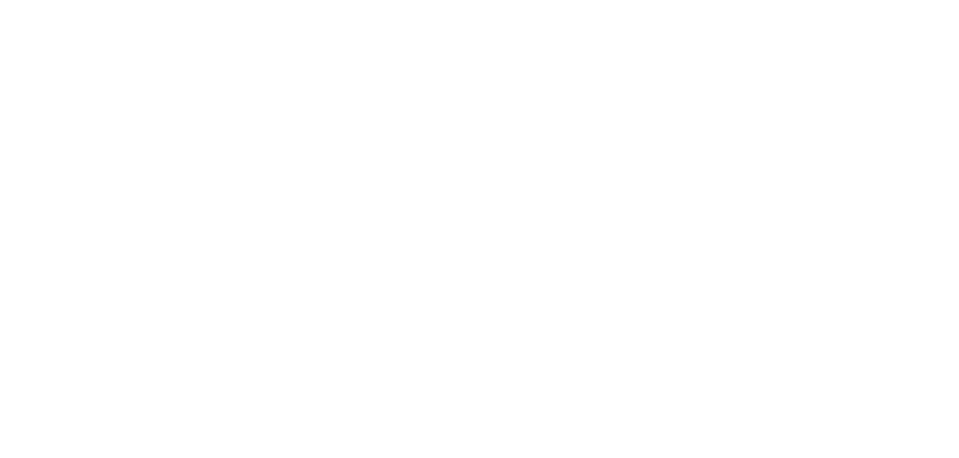
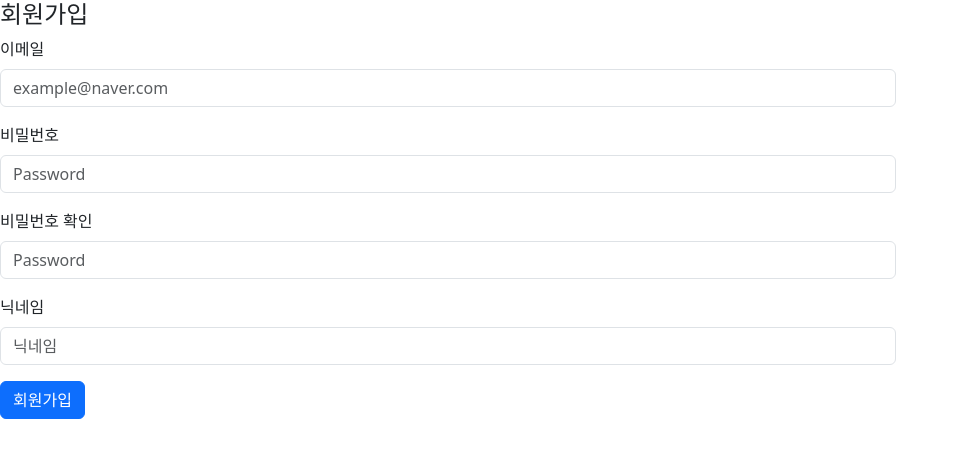
Before and after one commit to GunwooJo/react-team-project, a React (Create React App) app: page /user/register in a window 1280 px wide. Before the commit this address had no page. Shown: the top 458 px of the page, without its empty margins (0-959 px from the left). Built offline with nearby package versions, Linux system fonts and the light colour scheme.

Commit message:
feat: 회원가입 페이지 라우팅, 이메일 유효성 검사

```diff
--- a/src/App.js
+++ b/src/App.js
@@ -7,6 +7,7 @@
 import RecipeDetailPage from "./pages/RecipeDetailPage";
 import AddRecipe from "./components/AddRecipe";
 import UserRecipeListPage from "./pages/UserRecipeListPage";
+import Register from "./pages/Register";
 
 function App() {
   return (
@@ -18,6 +19,7 @@
           <Route path='/recipe/:RCP_NM' element={<RecipeDetailPage/>}/>
           <Route path='/recipe/addUserRecipe' element={<AddRecipe/>}/>
           <Route path='/recipe/UserRecipeList' element={<UserRecipeListPage/>}/>
+          <Route path='/user/register' element={<Register/>}/>
         </Routes>
       </BrowserRouter>
 
--- /dev/null
+++ b/src/pages/Register.jsx
@@ -0,0 +1,74 @@
+import {React, useState} from 'react';
+import Button from 'react-bootstrap/Button';
+import Form from 'react-bootstrap/Form';
+
+function Register() {
+
+  const [email, setEmail] = useState('');
+  const [password, setPassword] = useState('');
+  const [confirmPassword, setConfirmPassword] = useState('');
+  const [nickname, setNickname] = useState('');
+
+  //이메일 유효성 검사.
+  const validateEmail = (email) => {
+    const emailRegex = /^[a-zA-Z0-9._%+-]+@[a-zA-Z0-9.-]+\.[a-zA-Z]{2,}$/;
+    return email.toLowerCase().match(emailRegex);
+  }
+
+  //유효성 검사 결과를 담는 변수.
+  const isEmailValid = validateEmail(email);
+  // const isPasswordValid = validatePassword(password);
+  // const isConfirmPasswordValid = password === confirmPassword;
+  // const isNicknameValid = validateNickname(nickname);
+
+  //유효성 검사 후 표시할 메시지.
+  const [emailMsg, setEmailMsg] = useState('');
+  const [passwordMsg, setPasswordMsg] = useState('');
+  const [confirmPasswordMsg, setConfirmPasswordMsg] = useState('');
+  const [nicknameMsg, setNicknameMsg] = useState('');
+
+  const onChangeEmail = (e) => {
+    const inputEmail = e.target.value;
+    setEmail(inputEmail);
+
+    if(isEmailValid) {
+      setEmailMsg('올바른 이메일 형식이에요!');
+    } else {
+      setEmailMsg('이메일 형식에 맞게 입력해주세요.');
+    }
+  }
+
+  return (
+    <div>
+      <h4>회원가입</h4>
+      <Form style={{width: '70vw'}}>
+        <Form.Group className="mb-3" controlId="formBasicEmail">
+          <Form.Label>이메일</Form.Label>
+          <Form.Control type="email" placeholder="example@naver.com" onChange={onChangeEmail} />
+          {emailMsg && <div>{emailMsg}</div>}
+        </Form.Group>
+
+        <Form.Group className="mb-3" controlId="formBasicPassword">
+          <Form.Label>비밀번호</Form.Label>
+          <Form.Control type="password" placeholder="Password" />
+        </Form.Group>
+
+        <Form.Group className="mb-3" controlId="formBasicPassword">
+          <Form.Label>비밀번호 확인</Form.Label>
+          <Form.Control type="password" placeholder="Password" />
+        </Form.Group>
+
+        <Form.Group className="mb-3" controlId="formBasicEmail">
+          <Form.Label>닉네임</Form.Label>
+          <Form.Control type="text" placeholder="닉네임" />
+        </Form.Group>
+
+        <Button variant="primary" type="submit">
+          회원가입
+        </Button>
+      </Form>
+    </div>
+  )
+}
+
+export default Register;
```
